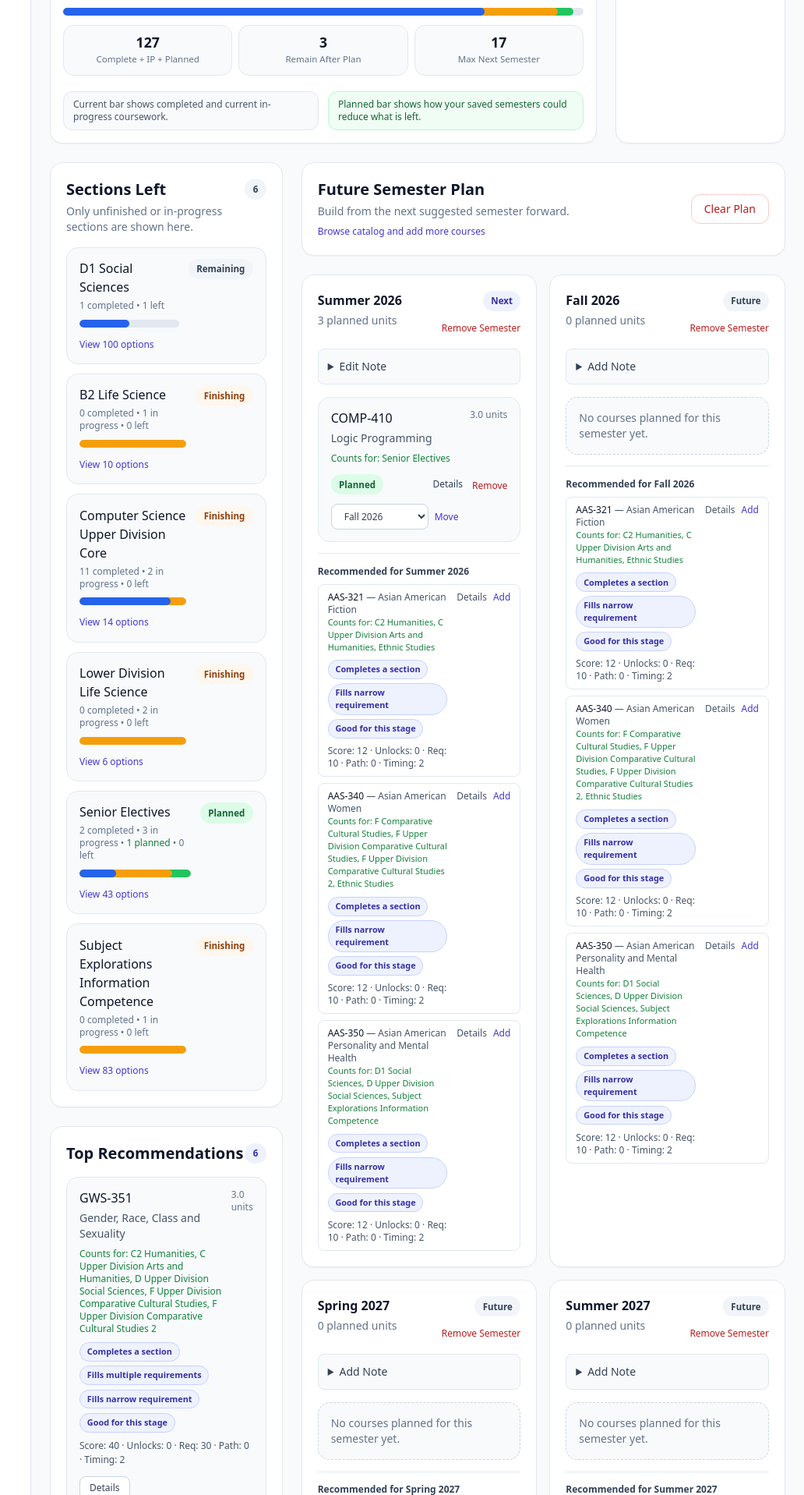
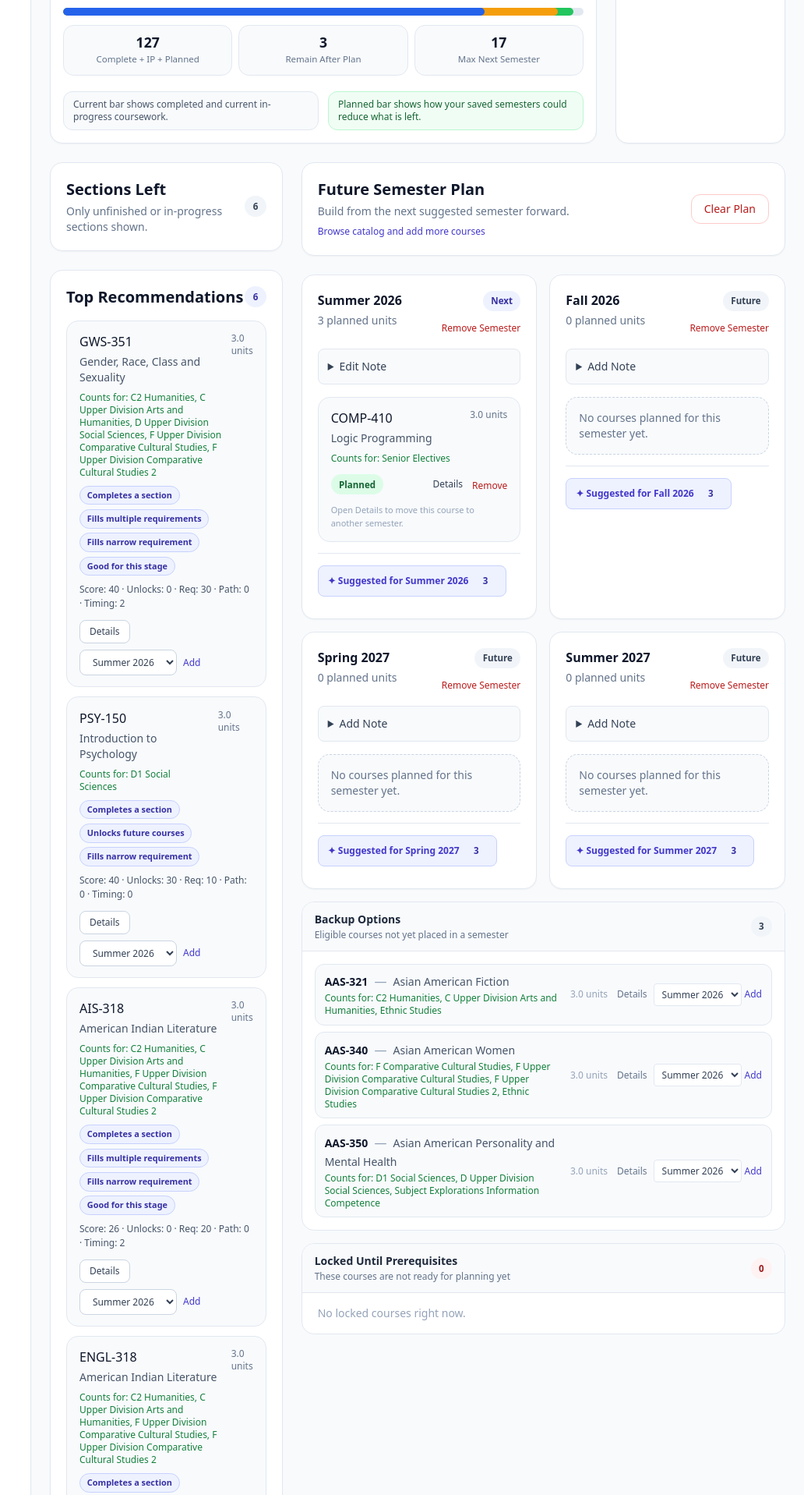
Before and after one commit to MBhuva6304/Gradmate, a Django app: page /degree-plan/ in a window 1280 px wide. Shown: the part 434-2351 px from the top of the page at 78% size, without its empty margins (248-1280 px from the left). Run offline with Django 5.2, Linux system fonts and the light colour scheme; a user stored in the database is signed in; data comes from the database, SQL or seed files in the repository; both versions use the stored data as it was after the commit; some libraries are stand-ins or nearby versions.

Commit message:
Updated README.md, urls.py, views.py, and various templates to reflect changes in the audit section and general improvements in the user interface. Also updated the database to accommodate new features.

```diff
--- a/campus/urls.py
+++ b/campus/urls.py
@@ -52,7 +52,7 @@ urlpatterns = [
     ),
     path(
         "logout/",
-        auth_views.LogoutView.as_view(next_page="home"),
+        auth_views.LogoutView.as_view(next_page="login"),
         name="logout",
     ),
 
--- a/templates/base.html
+++ b/templates/base.html
@@ -107,18 +107,32 @@
         </a>
       </div>
 
-      <!-- Flash messages -->
+      <!-- Flash messages — code-12334 (toast upgrade; revert to remove this block and restore the old inline div above) -->
       {% if messages %}
-        <div class="space-y-2 mb-4">
+        <div id="toast-container" class="fixed top-4 right-4 z-[200] flex flex-col gap-2 w-80 max-w-sm">
           {% for m in messages %}
-            <div class="rounded-lg px-4 py-2 text-sm
-              {% if m.tags == 'success' %} bg-green-50 text-green-800 border border-green-200
-              {% elif m.tags == 'error' %} bg-red-50 text-red-800 border border-red-200
-              {% else %} bg-slate-50 text-slate-800 border border-slate-200 {% endif %}">
-              {{ m }}
+            <div class="toast-msg flex items-start justify-between gap-3 rounded-xl border px-4 py-3 text-sm shadow-lg
+              {% if m.tags == 'success' %}border-green-200 bg-green-50 text-green-800
+              {% elif m.tags == 'error' %}border-red-200 bg-red-50 text-red-800
+              {% elif m.tags == 'warning' %}border-amber-200 bg-amber-50 text-amber-800
+              {% else %}border-indigo-200 bg-indigo-50 text-indigo-800{% endif %}">
+              <span>{{ m }}</span>
+              <button type="button" onclick="this.parentElement.remove()" class="shrink-0 text-lg leading-none opacity-50 hover:opacity-100">&times;</button>
             </div>
           {% endfor %}
         </div>
+        <script>
+          (function () {
+            var toasts = document.querySelectorAll('.toast-msg');
+            toasts.forEach(function (t) {
+              setTimeout(function () {
+                t.style.transition = 'opacity 0.4s';
+                t.style.opacity = '0';
+                setTimeout(function () { t.remove(); }, 400);
+              }, 4000);
+            });
+          })();
+        </script>
       {% endif %}
 
       {% block content %}{% endblock %}
--- a/templates/degree_plan.html
+++ b/templates/degree_plan.html
@@ -168,6 +168,31 @@
       margin-top: 0.55rem;
       font-size: 0.75rem;
       color: #475569;
+    }
+
+    .plan-section-group {
+      border: 1px solid #e2e8f0;
+      border-radius: 1rem;
+      overflow: hidden;
+      background: #fff;
+    }
+
+    .plan-section-row {
+      display: grid;
+      grid-template-columns: 1fr auto auto;
+      gap: 0.75rem;
+      align-items: center;
+      padding: 0.6rem 0.75rem;
+      border: 1px solid #e2e8f0;
+      border-radius: 0.75rem;
+      background: #f8fafc;
+    }
+
+    @media (max-width: 640px) {
+      .plan-section-row,
+      .plan-section-row.locked {
+        grid-template-columns: 1fr;
+      }
     }
   </style>
 
@@ -348,13 +373,14 @@
     <section class="grid grid-cols-1 gap-6 xl:grid-cols-12">
       <aside class="space-y-6 xl:col-span-4">
         <div class="plan-card p-5">
-          <div class="flex items-center justify-between">
+          <details>
+          <summary class="flex cursor-pointer list-none items-center justify-between">
+            <div>
               <h2 class="text-xl font-semibold">Sections Left</h2>
+              <p class="mt-1 text-sm text-slate-500">Only unfinished or in-progress sections shown.</p>
+            </div>
             <span class="plan-badge neutral">{{ sections_left|length }}</span>
-          </div>
-          <p class="mt-1 text-sm text-slate-500">
-            Only unfinished or in-progress sections are shown here.
-          </p>
+          </summary>
 
           <div class="mt-4 space-y-3">
             {% if sections_left %}
@@ -419,6 +445,7 @@
               </div>
             {% endif %}
           </div>
+          </details>
         </div>
 
         <div class="plan-card p-5">
@@ -506,81 +533,6 @@
           </div>
         </div>
 
-        <div class="plan-card p-5">
-          <details open>
-          <summary class="flex cursor-pointer list-none items-center justify-between">
-            <h2 class="text-xl font-semibold">Backup Options</h2>
-            <span class="plan-badge neutral">{{ backup_list|length }}</span>
-          </summary>
-
-          <div class="mt-4 space-y-3">
-            {% if backup_list %}
-              {% for c in backup_list %}
-                <div class="plan-course">
-                  <div class="flex items-start justify-between gap-3">
-                    <div>
-                      <p class="font-medium text-slate-900">{{ c.code }}</p>
-                      <p class="mt-1 text-sm text-slate-600">{{ c.title }}</p>
-
-                      {% if c.applied_blocks %}
-                        <p class="mt-2 text-xs text-green-700">
-                          Counts for: {{ c.applied_blocks|join:", " }}
-                        </p>
-                      {% elif c.eligible_blocks %}
-                        <p class="mt-2 text-xs text-slate-500">
-                          Eligible for: {{ c.eligible_blocks|join:", " }}
-                        </p>
-                      {% endif %}
-                    </div>
-                    <div class="text-xs text-slate-500">{{ c.credits }} units</div>
-                  </div>
-
-                  <div class="mt-3 flex flex-col gap-2">
-                    <div class="flex items-center justify-between gap-3">
-                      <a
-                        href="{% url 'course_detail' c.id %}?partial=1"
-                        data-course-url="{% url 'course_detail' c.id %}?partial=1"
-                        class="inline-flex items-center rounded-lg border border-slate-300 bg-white px-3 py-1.5 text-xs font-medium text-slate-700 hover:bg-slate-50"
-                      >
-                        Details
-                      </a>
-                    </div>
-
-                    {% if semester_choices %}
-                      <form
-                        method="post"
-                        action="{% url 'add_planned_course_by_form' c.id %}"
-                        class="flex flex-wrap items-center gap-2"
-                      >
-                        {% csrf_token %}
-                        <select
-                          name="term_plan_id"
-                          class="rounded-lg border border-slate-300 bg-white px-3 py-1.5 text-xs text-slate-700"
-                        >
-                          {% for sem in semester_choices %}
-                            <option value="{{ sem.id }}">{{ sem.label }}</option>
-                          {% endfor %}
-                        </select>
-
-                        <button
-                          type="submit"
-                          class="text-xs font-medium text-indigo-700 hover:underline"
-                        >
-                          Add
-                        </button>
-                      </form>
-                    {% endif %}
-                  </div>
-                </div>
-              {% endfor %}
-            {% else %}
-              <div class="plan-empty text-sm text-slate-500">
-                No extra eligible backup courses right now.
-              </div>
-            {% endif %}
-          </div>
-          </details>
-        </div>
       </aside>
 
       <main class="space-y-6 xl:col-span-8">
@@ -645,6 +597,7 @@
                     {% csrf_token %}
                     <button
                       type="submit"
+                      onclick="return confirm('Remove {{ sem.term }}? All planned courses in this semester will be deleted.')"
                       class="text-xs font-medium text-red-700 hover:underline"
                     >
                       Remove Semester
@@ -751,32 +704,7 @@
                           </div>
                         </div>
 
-                        {% if semester_choices|length > 1 %}
-                        <form
-                          method="post"
-                          action="{% url 'move_planned_course' pc.id %}"
-                          class="flex flex-wrap items-center gap-2"
-                        >
-                          {% csrf_token %}
-                          <select
-                            name="target_term_plan_id"
-                            class="rounded-lg border border-slate-300 bg-white px-3 py-1.5 text-xs text-slate-700"
-                          >
-                            {% for choice in semester_choices %}
-                              {% if choice.id != sem.id %}
-                                <option value="{{ choice.id }}">{{ choice.label }}</option>
-                              {% endif %}
-                            {% endfor %}
-                          </select>
-
-                          <button
-                            type="submit"
-                            class="text-xs font-medium text-indigo-700 hover:underline"
-                          >
-                            Move
-                          </button>
-                        </form>
-                        {% endif %}
+                        <p class="text-[11px] text-slate-400">Open Details to move this course to another semester.</p>
                       </div>
                     </div>
                   {% endfor %}
@@ -808,9 +736,6 @@
                             </div>
                           {% endif %}
 
-                          <div class="plan-score-line">
-                            Score: {{ item.score }} · Unlocks: {{ item.reasons.unlock }} · Req: {{ item.reasons.scarcity }} · Path: {{ item.reasons.critical_path }} · Timing: {{ item.reasons.timing }}
-                          </div>
                         </div>
                         <div class="text-xs text-slate-500">{{ item.course.credits }} units</div>
                       </div>
@@ -854,9 +779,11 @@
               {% for rec in semester_recommendations %}
                 {% if rec.term_plan_id == sem.id and rec.details %}
                   <div class="plan-mini-list">
-                    <p class="mb-2 text-xs font-semibold text-slate-700">
-                      Recommended for {{ rec.term_label }}
-                    </p>
+                    <details>
+                    <summary class="cursor-pointer mb-2 list-none flex items-center gap-2 rounded-lg border border-indigo-200 bg-indigo-50 px-3 py-1.5 w-fit hover:bg-indigo-100 transition-colors">
+                      <span class="text-xs font-semibold text-indigo-700">✦ Suggested for {{ rec.term_label }}</span>
+                      <span class="plan-badge info">{{ rec.details|length }}</span>
+                    </summary>
 
                     <div class="space-y-2">
                       {% for item in rec.details|slice:":3" %}
@@ -914,6 +841,7 @@
                         </div>
                       {% endfor %}
                     </div>
+                    </details>
                   </div>
                 {% endif %}
               {% endfor %}
@@ -921,44 +849,88 @@
             </section>
           {% endfor %}
 
-          <section class="plan-card p-5 lg:col-span-2">
-            <div class="mb-4 flex items-start justify-between gap-3">
+          <!-- Backup Options + Locked — audit-style sections -->
+          <section class="lg:col-span-2 space-y-4">
+
+            <!-- Backup Options -->
+            <div class="plan-section-group">
+              <div class="border-b border-slate-200 bg-slate-50 px-4 py-3 flex items-center justify-between">
                 <div>
-                <h3 class="text-base font-semibold text-slate-900">Locked Until Prerequisites</h3>
-                <p class="mt-1 text-sm text-slate-500">These are not ready for planning yet</p>
+                  <h3 class="text-sm font-semibold text-slate-800">Backup Options</h3>
+                  <p class="text-xs text-slate-500 mt-0.5">Eligible courses not yet placed in a semester</p>
+                </div>
+                <span class="plan-badge neutral">{{ backup_list|length }}</span>
+              </div>
+
+              <div class="p-4 space-y-2">
+                {% if backup_list %}
+                  {% for c in backup_list %}
+                    <div class="plan-section-row">
+                      <div class="min-w-0">
+                        <span class="font-semibold text-sm text-slate-900">{{ c.code }}</span>
+                        <span class="text-slate-400 mx-1">—</span>
+                        <span class="text-sm text-slate-600">{{ c.title }}</span>
+                        {% if c.applied_blocks %}
+                          <p class="text-xs text-green-700 mt-0.5">Counts for: {{ c.applied_blocks|join:", " }}</p>
+                        {% elif c.eligible_blocks %}
+                          <p class="text-xs text-slate-400 mt-0.5">Eligible for: {{ c.eligible_blocks|join:", " }}</p>
+                        {% endif %}
+                      </div>
+                      <span class="text-xs text-slate-400 text-right">{{ c.credits }} units</span>
+                      <div class="flex items-center gap-2 justify-end">
+                        <a href="{% url 'course_detail' c.id %}?partial=1" data-course-url="{% url 'course_detail' c.id %}?partial=1"
+                          class="text-xs font-medium text-slate-500 hover:text-slate-800">Details</a>
+                        {% if semester_choices %}
+                          <form method="post" action="{% url 'add_planned_course_by_form' c.id %}" class="flex items-center gap-1">
+                            {% csrf_token %}
+                            <select name="term_plan_id" title="Select semester" class="rounded border border-slate-200 bg-white px-1.5 py-1 text-xs text-slate-700">
+                              {% for sem in semester_choices %}<option value="{{ sem.id }}">{{ sem.label }}</option>{% endfor %}
+                            </select>
+                            <button type="submit" class="text-xs font-medium text-indigo-700 hover:underline">Add</button>
+                          </form>
+                        {% endif %}
+                      </div>
+                    </div>
+                  {% endfor %}
+                {% else %}
+                  <p class="text-sm text-slate-400 px-1">No backup courses right now.</p>
+                {% endif %}
+              </div>
+            </div>
+
+            <!-- Locked Until Prerequisites -->
+            <div class="plan-section-group">
+              <div class="border-b border-slate-200 bg-slate-50 px-4 py-3 flex items-center justify-between">
+                <div>
+                  <h3 class="text-sm font-semibold text-slate-800">Locked Until Prerequisites</h3>
+                  <p class="text-xs text-slate-500 mt-0.5">These courses are not ready for planning yet</p>
                 </div>
                 <span class="plan-badge warn">{{ locked_list|length }}</span>
               </div>
 
+              <div class="p-4 space-y-2">
                 {% if locked_list %}
-              <div class="grid grid-cols-1 gap-3 md:grid-cols-2">
                   {% for c in locked_list %}
-                  <div class="plan-course">
-                    <div class="flex items-start justify-between gap-3">
-                      <div>
-                        <p class="font-medium text-slate-900">{{ c.code }}</p>
-                        <p class="mt-1 text-sm text-slate-600">{{ c.title }}</p>
-                        <p class="mt-2 text-xs text-red-600">{{ c.lock_reason|default:"Not ready for planning yet." }}</p>
+                    <div class="plan-section-row locked">
+                      <div class="min-w-0">
+                        <span class="font-semibold text-sm text-slate-900">{{ c.code }}</span>
+                        <span class="text-slate-400 mx-1">—</span>
+                        <span class="text-sm text-slate-600">{{ c.title }}</span>
+                        <p class="text-xs text-red-500 mt-0.5">{{ c.lock_reason|default:"Missing prerequisites" }}</p>
                       </div>
-                      <div class="text-xs text-slate-500">{{ c.credits }} units</div>
-                    </div>
-                    <div class="mt-3">
-                      <a
-                        href="{% url 'course_detail' c.id %}?partial=1"
-                        data-course-url="{% url 'course_detail' c.id %}?partial=1"
-                        class="inline-flex items-center rounded-lg border border-slate-300 bg-white px-3 py-1.5 text-xs font-medium text-slate-700 hover:bg-slate-50"
-                      >
-                        Details
-                      </a>
+                      <span class="text-xs text-slate-400 text-right">{{ c.credits }} units</span>
+                      <div class="flex justify-end">
+                        <a href="{% url 'course_detail' c.id %}?partial=1" data-course-url="{% url 'course_detail' c.id %}?partial=1"
+                          class="text-xs font-medium text-slate-500 hover:text-slate-800">Details</a>
                       </div>
                     </div>
                   {% endfor %}
+                {% else %}
+                  <p class="text-sm text-slate-400 px-1">No locked courses right now.</p>
+                {% endif %}
               </div>
-            {% else %}
-              <div class="plan-empty text-sm text-slate-500">
-                No locked courses right now.
             </div>
-            {% endif %}
+
           </section>
         </div>
       </main>
--- a/users/views.py
+++ b/users/views.py
@@ -710,6 +710,7 @@ def dashboard(request):
         "dashboard_plan_units": dashboard_plan_units,
         "dashboard_plan_term": dashboard_first_term_plan.term if dashboard_first_term_plan else next_term,
         "dashboard_plan_is_saved": bool(dashboard_plan_courses),
+        "udge_section": _build_udge_dashboard_section(profile),
     }
 
     return render(request, "dashboard.html", context)
@@ -1615,6 +1616,78 @@ def _collect_block_course_rows(profile, block_names: list[str]):
                     seen_codes.add(code)
 
     return rows
+def _build_udge_dashboard_section(profile):
+    group_progress = profile.requirement_group_progress_with_planned()
+
+    udge_block_names = {
+        "B5 Upper Division Scientific Inquiry",
+        "C Upper Division Arts and Humanities",
+        "D Upper Division Social Sciences",
+        "F Upper Division Comparative Cultural Studies",
+        "F Upper Division Comparative Cultural Studies 2",
+    }
+
+    udge_items = [g for g in group_progress if g.get("name") in udge_block_names]
+    parent = next((g for g in group_progress if g.get("name") == "General Education Upper Division"), None)
+
+    if not udge_items and not parent:
+        return None
+
+    if parent:
+        completed = int(float(parent.get("completed") or 0))
+        in_progress = int(float(parent.get("in_progress") or 0))
+        planned = int(float(parent.get("planned") or 0))
+        required = int(float(parent.get("min_required") or 3))
+    else:
+        completed = sum(int(float(g.get("completed") or 0)) for g in udge_items)
+        in_progress = sum(int(float(g.get("in_progress") or 0)) for g in udge_items)
+        planned = sum(int(float(g.get("planned") or 0)) for g in udge_items)
+        required = 3
+
+    course_rows = _collect_block_course_rows(profile, list(udge_block_names))
+
+    completed_codes = {(r["code"] or "").upper() for r in course_rows if r["status"] == "ok" and r.get("code") and r["code"] != "—"}
+    ip_codes = {(r["code"] or "").upper() for r in course_rows if r["status"] == "ip" and r.get("code") and r["code"] != "—"}
+    planned_codes = {(r["code"] or "").upper() for r in course_rows if r["status"] == "planned" and r.get("code") and r["code"] != "—"}
+
+    helper_options = _build_udge_helper_options(profile, completed_codes, ip_codes, planned_codes)
+    done = (completed + in_progress + planned) >= required
+
+    section_defs = [
+        ("B5", "B5 Upper Division Scientific Inquiry", "Section B5 Upper Division Scientific Inquiry"),
+        ("C", "C Upper Division Arts and Humanities", "Section C Upper Division Arts and Humanities"),
+        ("D", "D Upper Division Social Sciences", "Section D Upper Division Social Sciences"),
+        ("F", "F Upper Division Comparative Cultural Studies", "Section F Upper Division Comparative Cultural Studies"),
+    ]
+    sections = []
+    for short, block_name, section_label in section_defs:
+        block_rows = [r for r in course_rows if r.get("title", "").startswith(section_label + ":")]
+        has_done = any(r["status"] == "ok" for r in block_rows)
+        has_ip = any(r["status"] == "ip" for r in block_rows)
+        has_planned = any(r["status"] == "planned" for r in block_rows)
+        if has_done:
+            status = "done"
+        elif has_ip:
+            status = "ip"
+        elif has_planned:
+            status = "planned"
+        else:
+            status = "missing"
+        sections.append({"label": short, "status": status})
+
+    return {
+        "completed": completed,
+        "in_progress": in_progress,
+        "planned": planned,
+        "required": required,
+        "remaining": max(0, required - completed - in_progress - planned),
+        "done": done,
+        "helper_options": helper_options,
+        "courses": course_rows,
+        "sections": sections,
+    }
+
+
 def _build_udge_helper_options(
     profile,
     assigned_completed_codes: set[str],
@@ -3191,6 +3264,7 @@ def course_detail(request, pk: int):
         "is_multi_count": course.is_multi_count,
         "semester_choices": semester_choices,
         "planned_term_label": planned_term_label,
+        "planned_course_id": planned_pc.id if planned_pc else None,
         "completed_term": completed_term,
     }
 
```
Also changed, not shown: templates/_udge_partial.html (added, +61 -0 lines), templates/audit.html (+13 -3 lines), templates/course_detail_modal.html (+20 -2 lines), templates/dashboard.html (+54 -7 lines), templates/settings.html (+14 -1 lines), README.md, db.sqlite3. Lines whose indentation alone changed are shown as unchanged.
